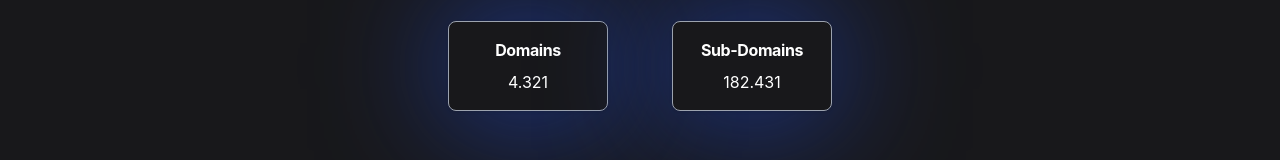
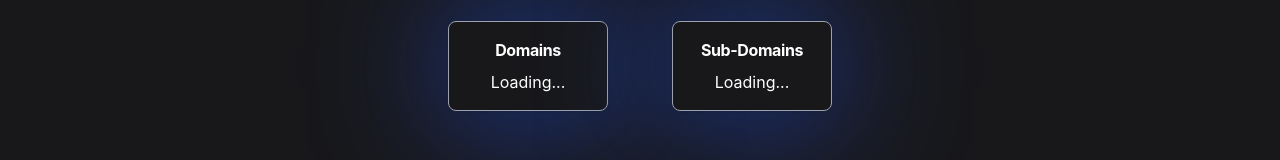
Before and after one commit to TheRedCandyy/MassDiscoverWebsite, a React (Create React App) app in the folder client/: page / in a window 1280 px wide. Shown: the part 557-717 px from the top of the page. Built offline with nearby package versions, Linux system fonts and the light colour scheme; no server answers; the HTML template or start-up script is replaced by a standard one.

Commit message:
MD-029 - Landing page widgets [BE]

```diff
--- a/client/src/App.js
+++ b/client/src/App.js
@@ -1,4 +1,4 @@
-import React, {useState} from "react"
+import React, {useEffect, useState} from "react"
 import Navbar from "./components/Navbar"
 import LandingText from "./components/LandingText"
 import MetricsBoxes from "./components/MetricsBoxes";
@@ -13,6 +13,19 @@ function App(props) {
     }
   };
 
+  const [reqMetricsResponse, setMetricsResponse] = useState(<MetricsBoxes></MetricsBoxes>);
+
+  const reqMetricsData = async () => {
+    await fetch("/api/v1/metrics")
+      .then((res) => res.json())
+      .then((data) => setMetricsResponse(<MetricsBoxes metricsData={data}></MetricsBoxes>))
+      .catch((err) => console.log(err.message));
+  };
+
+  useEffect(() => {
+    reqMetricsData();
+  }, []);
+
   return (
     <HelmetProvider>
       <div className="bg-zinc-900 text-white flex flex-row min-w-max">
@@ -24,7 +37,7 @@ function App(props) {
         <div className="min-h-screen w-screen">
           <Navbar dataScreen={'landingPage'}></Navbar>
           <LandingText handleResRequestData={resRequestData}></LandingText>
-          <MetricsBoxes></MetricsBoxes>
+          {reqMetricsResponse}
         </div>
         <div className="min-h-screen w-screen">
           <Navbar dataScreen={'searchPage'}></Navbar>
--- a/client/src/components/MetricsBoxes.js
+++ b/client/src/components/MetricsBoxes.js
@@ -1,18 +1,24 @@
 import React from "react"
 
-function MetricsBoxes() {
+function MetricsBoxes(props) {
+    let totalDomains = 0,
+        totalSubdomains = 0;
+    if (props.metricsData) {
+        totalDomains = props.metricsData.totalDomains;
+        totalSubdomains = props.metricsData.totalSubdomains;
+    }
     return (
         <div className="flex flex-col sm:flex-row  justify-center sm:mt-32 mt-32 sm:pt-6  pb-10">
             <div className="sm:mx-8 mx-20 sm:basis-40 basis-36 blue-shadow-mobile sm:blue-shadow-desktop">
                 <h1 className="block max-w-sm px-6 py-4 bg-zinc-900 border border-gray-400 rounded-lg shadow">
                     <p className="mb-2 text-2l font-bold tracking-tight text-white text-center">Domains</p>
-                    <p className="font-normal text-white text-center">4.321</p>
+                    <p className="font-normal text-white text-center">{totalDomains ? totalDomains : "Loading..."}</p>
                 </h1>
             </div>
             <div className="sm:mx-8 mx-20 sm:basis-40 basis-36 blue-shadow-mobile sm:blue-shadow-desktop">
                 <h1 className="block max-w-sm px-6 py-4 bg-zinc-900 border border-gray-400 rounded-lg shadow">
                     <p className="mb-2 text-2l font-bold tracking-tight text-white text-center">Sub-Domains</p>
-                    <p className="font-normal text-white text-center">182.431</p>
+                    <p className="font-normal text-white text-center">{totalSubdomains ? totalSubdomains : "Loading..."}</p>
                 </h1>
             </div>
         </div>
```
Also changed, not shown: 1 other file (tests, documents, lock files or other folders).
